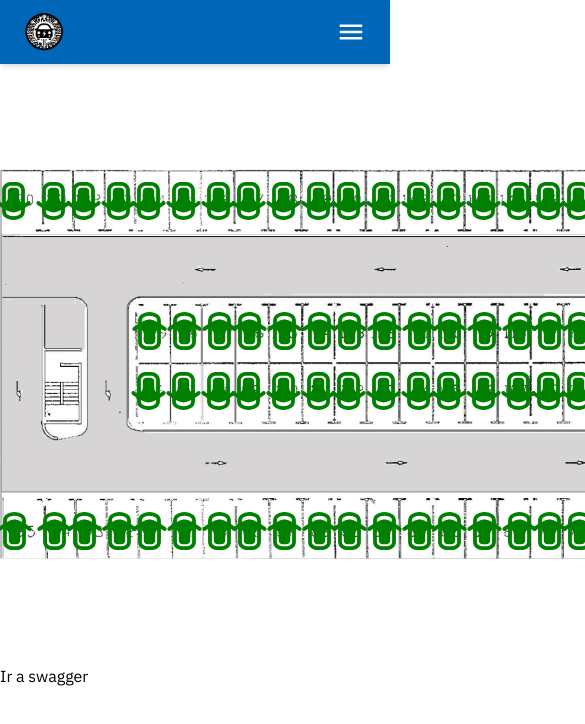
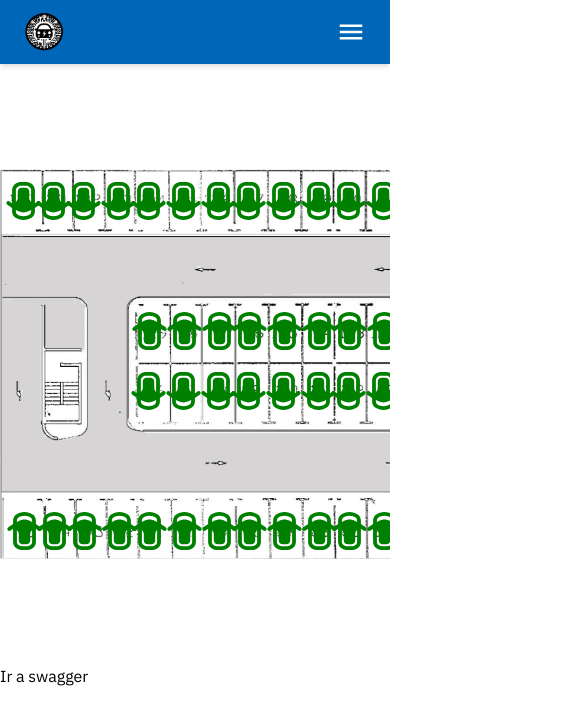
Before and after one commit to AutoNext-Code/AutoNext-Code, an Angular app in the folder frontend/autonext-client/: page /home in a window 390 px wide. Shown: the top 724 px of the page, 585 px wide, since content can reach past the window. Built offline with nearby package versions, Linux system fonts and the light colour scheme.

Commit message:
Responsive Maps

```diff
--- a/frontend/autonext-client/src/app/maps/maps/maps.component.html
+++ b/frontend/autonext-client/src/app/maps/maps/maps.component.html
@@ -1,4 +1,6 @@
-<svg width="800" height="600" viewBox="0 0 800 600">
+<div  class="lg:flex lg:justify-center w-full overflow-x-auto">
+
+  <svg width="800" height="600" viewBox="0 0 800 600" class="w-[800px] block">
     <!-- Imagen de fondo -->
     <image href="./png/mapas/mapa1.png" width="800" height="600" />
 
@@ -17,3 +19,5 @@
     </g>
   }
   </svg>
+
+</div>
--- a/frontend/autonext-client/src/app/maps/maps/maps.component.ts
+++ b/frontend/autonext-client/src/app/maps/maps/maps.component.ts
@@ -27,7 +27,7 @@ export class MapsComponent {
   //LISTA DE LOS PUNTOS
   points = [
 
-    { x: 20,  y: 140, label: '', color: this.colors.available, direccion: this.direcciones.abajo },
+    { x: 30,  y: 140, label: '', color: this.colors.available, direccion: this.direcciones.abajo },
     { x: 60,  y: 140, label: '', color: this.colors.available, direccion: this.direcciones.abajo },
     { x: 90,  y: 140, label: '', color: this.colors.available, direccion: this.direcciones.abajo },
     { x: 125, y: 140, label: '', color: this.colors.available, direccion: this.direcciones.abajo },
@@ -50,6 +50,7 @@ export class MapsComponent {
     { x: 690, y: 140, label: '', color: this.colors.available, direccion: this.direcciones.abajo },
     { x: 720, y: 140, label: '', color: this.colors.available, direccion: this.direcciones.abajo },
     { x: 750, y: 140, label: '', color: this.colors.available, direccion: this.direcciones.abajo },
+    { x: 790, y: 140, label: '', color: this.colors.available, direccion: this.direcciones.abajo },
 
     { x: 155, y: 270, label: '', color: this.colors.available, direccion: this.direcciones.arriba },
     { x: 190, y: 270, label: '', color: this.colors.available, direccion: this.direcciones.arriba },
@@ -88,7 +89,7 @@ export class MapsComponent {
     { x: 585, y: 330, label: '', color: this.colors.available, direccion: this.direcciones.abajo },
     { x: 620, y: 330, label: '', color: this.colors.available, direccion: this.direcciones.abajo },
 
-    { x: 20,  y: 470, label: '', color: this.colors.available, direccion: this.direcciones.arriba },
+    { x: 30,  y: 470, label: '', color: this.colors.available, direccion: this.direcciones.arriba },
     { x: 60,  y: 470, label: '', color: this.colors.available, direccion: this.direcciones.arriba },
     { x: 90,  y: 470, label: '', color: this.colors.available, direccion: this.direcciones.arriba },
     { x: 125, y: 470, label: '', color: this.colors.available, direccion: this.direcciones.arriba },
```
Lines whose indentation alone changed are shown as unchanged.
